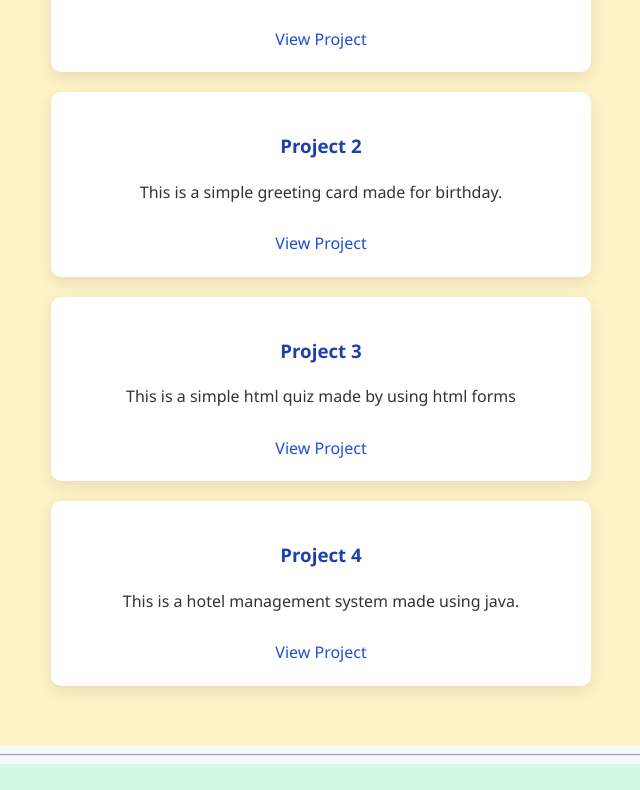
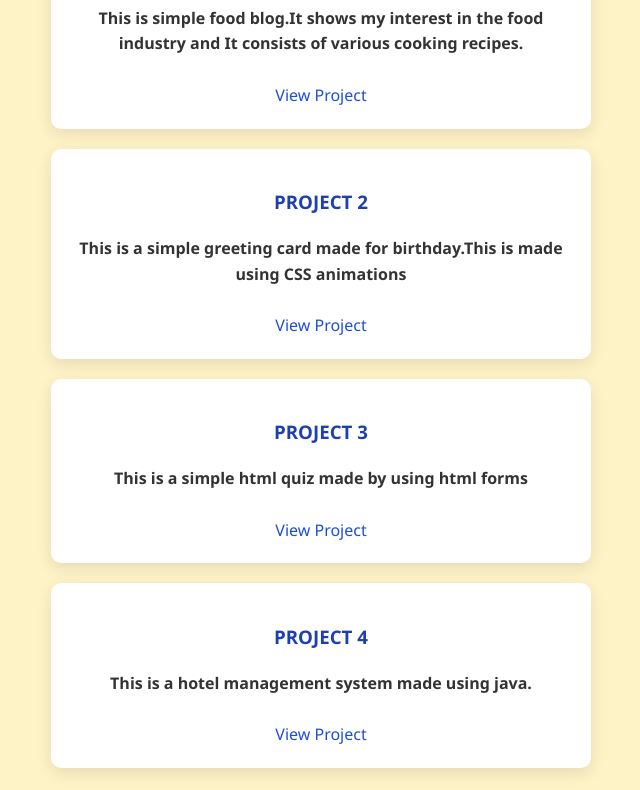
Before and after one commit to suryeateja/UIDportfolio, a plain HTML site: page project1.html in a window 1280 px wide. Shown: the part 868-1658 px from the top of the page, without its empty margins (319-959 px from the left). Drawn offline with Linux system fonts and the light colour scheme.

Commit message:
project1.html

```diff
--- a/project1.html
+++ b/project1.html
@@ -9,7 +9,7 @@
 <body>
     <section id="about">
         <h2>About Me</h2>
-        <p>Hello! I am Surya Teja Chaganti , a first year Computer Science and Engineering student at Amrita Vishwa Vidyapeetham.<br> I am passionate about developing apps along with front end web developement and competitive programming.</p>
+        <p>Hello! I am Surya Teja Chaganti , a first year Computer Science and Engineering student at Amrita Vishwa Vidyapeetham.<br> I am passionate about developing apps, android security, android reversing along with front end web developement and competitive programming.<br>I also love baking and trying new dishes.</p>
         <br><br>
         <p><b>EDUCATIONAL QUALIFICATIONS</b><br>
         <center>
@@ -44,23 +44,23 @@
     <section id="projects">
         <h2>Projects</h2>
         <div class="project">
-            <h3><b>Project 1</b></h3>
-            <p>This is simple food blog. It consists of various cooking recipes.</p>
+            <h3><b>PROJECT 1</b></h3>
+            <p><b>This is simple food blog.It shows my interest in the food industry and It consists of various cooking recipes.</b></p>
             <a href="blog.html">View Project</a>
         </div>
         <div class="project">
-            <h3><b>Project 2</b></h3>
-            <p>This is a simple greeting card made for birthday.</p>
+            <h3><b>PROJECT 2</b></h3>
+            <p><b>This is a simple greeting card made for birthday.This is made using CSS animations</b></p>
             <a href="bdaygreet.html">View Project</a>
         </div>
         <div class="project">
-            <h3><b>Project 3</b></h3>
-            <p>This is a simple html quiz made by using html forms</p>
+            <h3><b>PROJECT 3</b></h3>
+            <p><b>This is a simple html quiz made by using html forms</b></p>
             <a href="quiz.html">View Project</a>
         </div>
         <div class="project">
-            <h3><b>Project 4</b></h3>
-            <p>This is a hotel management system made using java.</p>
+            <h3><b>PROJECT 4</b></h3>
+            <p><b>This is a hotel management system made using java.</b></p>
             <a href="https://github.com/suryeateja/hotelmanagementsystem">View Project</a>
         </div>
     </section>
@@ -75,7 +75,7 @@
     </section>
     <hr>
     <div class="footer">
-        <p>&copy; 2025 My Portfolio</p>
+        <p>&copy; 2025 Surya Teja's Portfolio</p>
     </div>
 </body>
 </html>
```
